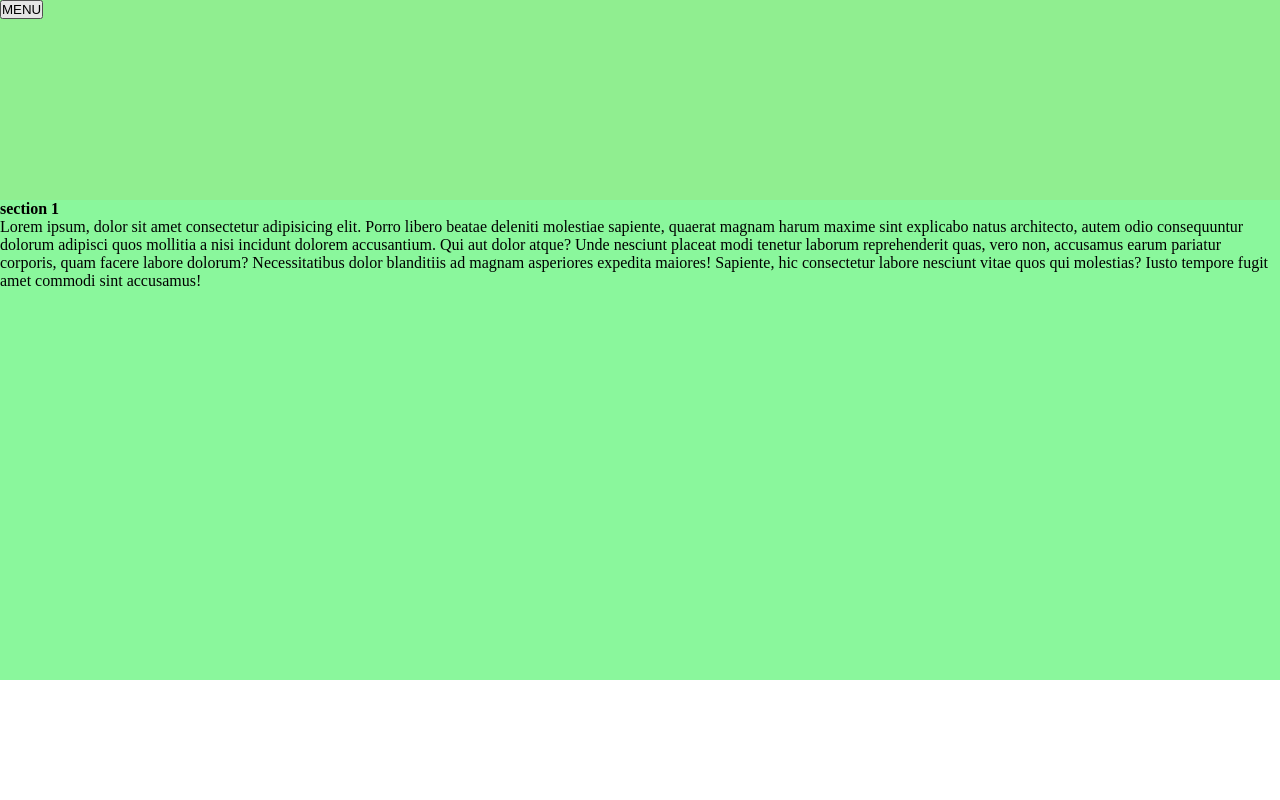
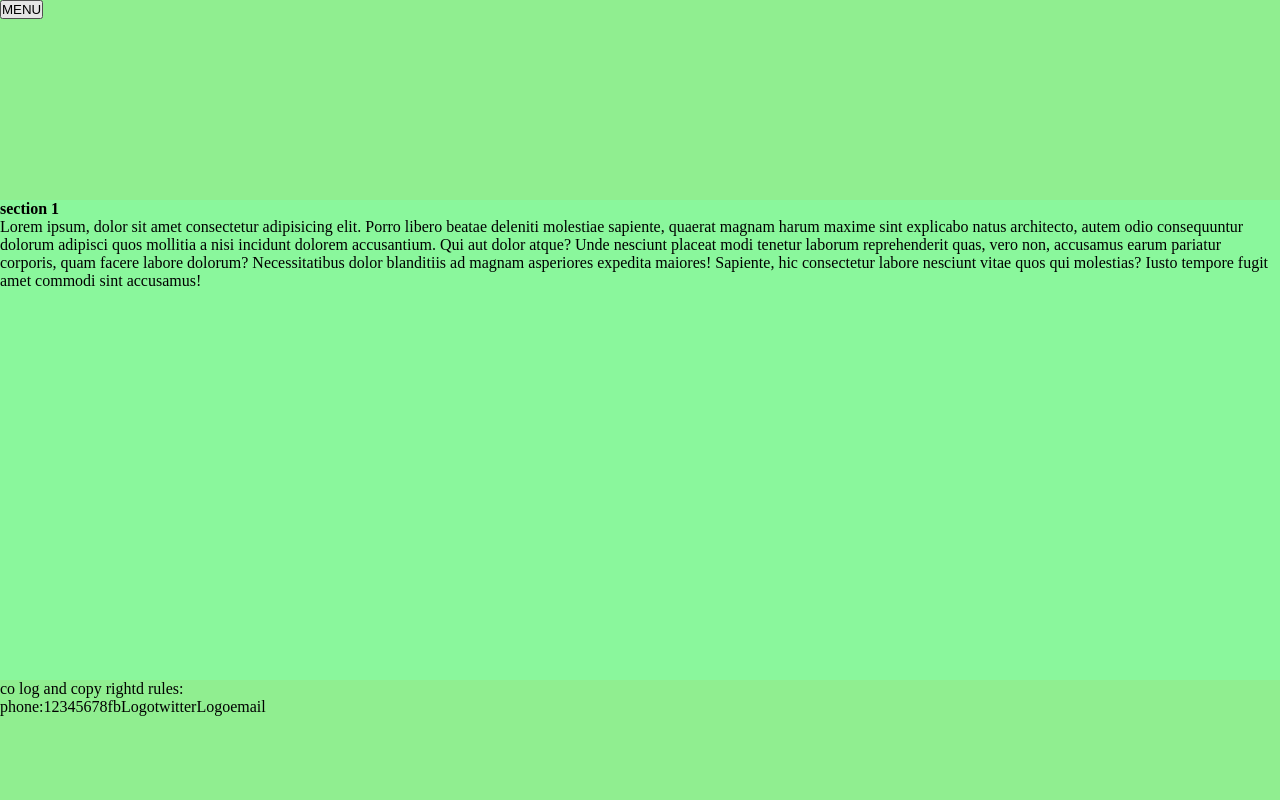
Before and after one commit to PawanOfficeal/sassPractice1, a plain HTML site: page index.html in a window 1280 px wide. Drawn offline with Linux system fonts and the light colour scheme.

Commit message:
added 2 more files 1. footer and 2. variables

```diff
--- a/index.html
+++ b/index.html
@@ -36,6 +36,12 @@
             </div>
         </section>
     </main>
+    <footer>
+        <section class="footerSection">
+            <p>co log and copy rightd rules:</p>
+            <span>phone:12345678</span><span>fbLogo</span><span>twitterLogo</span><span>email</span>
+        </section>
+    </footer>
 
     <script>
           let menuBtn = document.querySelector('.menuBtn');
--- /dev/null
+++ b/styles/_footer.scss
@@ -0,0 +1,5 @@
+footer{
+    width: 100vw;
+    height: 15vh;
+    background-color: $mainBG;
+}
--- /dev/null
+++ b/styles/_variables.scss
@@ -0,0 +1,2 @@
+$mainBG:lightgreen;
+$mainFont: Helvetica, sans-serif, times;
--- a/styles/main.scss
+++ b/styles/main.scss
@@ -1,3 +1,5 @@
+@import 'variables';
+@import 'footer';
 *{
     padding: 0;
     margin: 0;
```
Also changed, not shown: styles/main.css, 1 other file.
